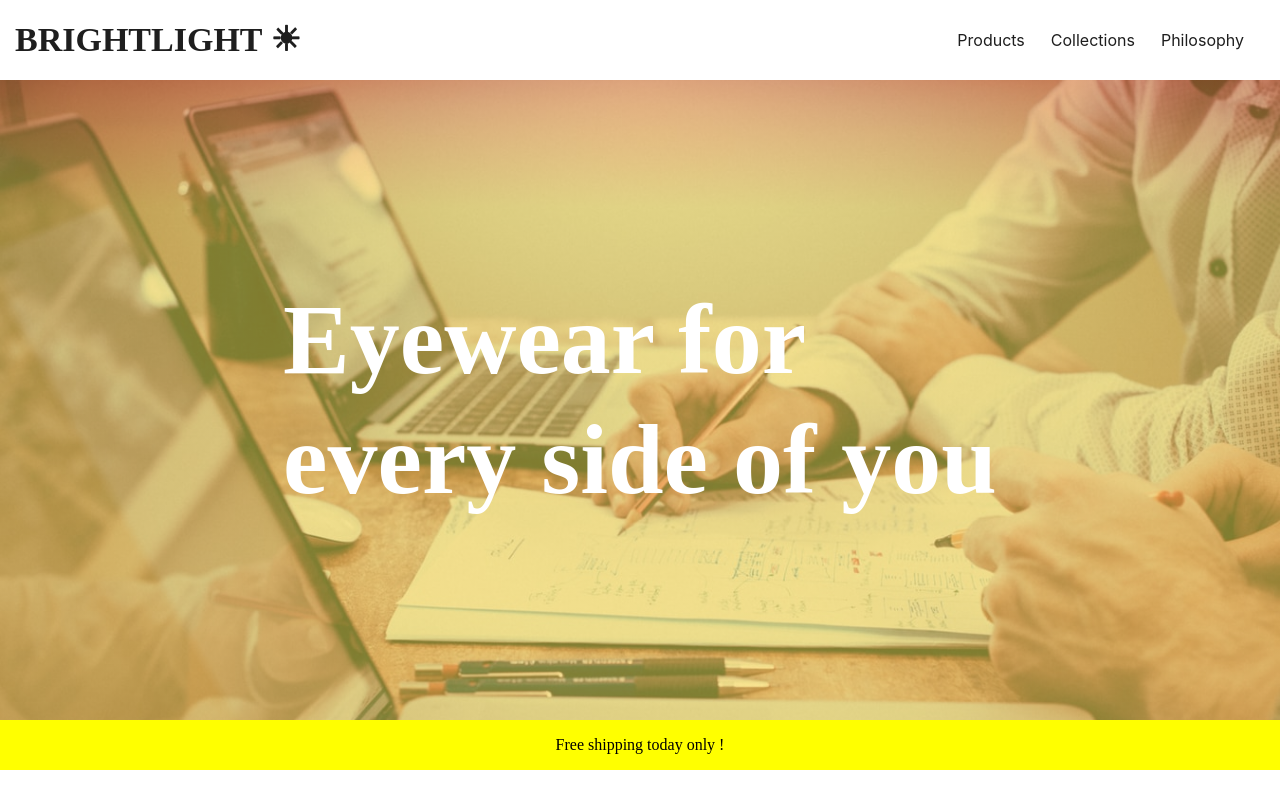
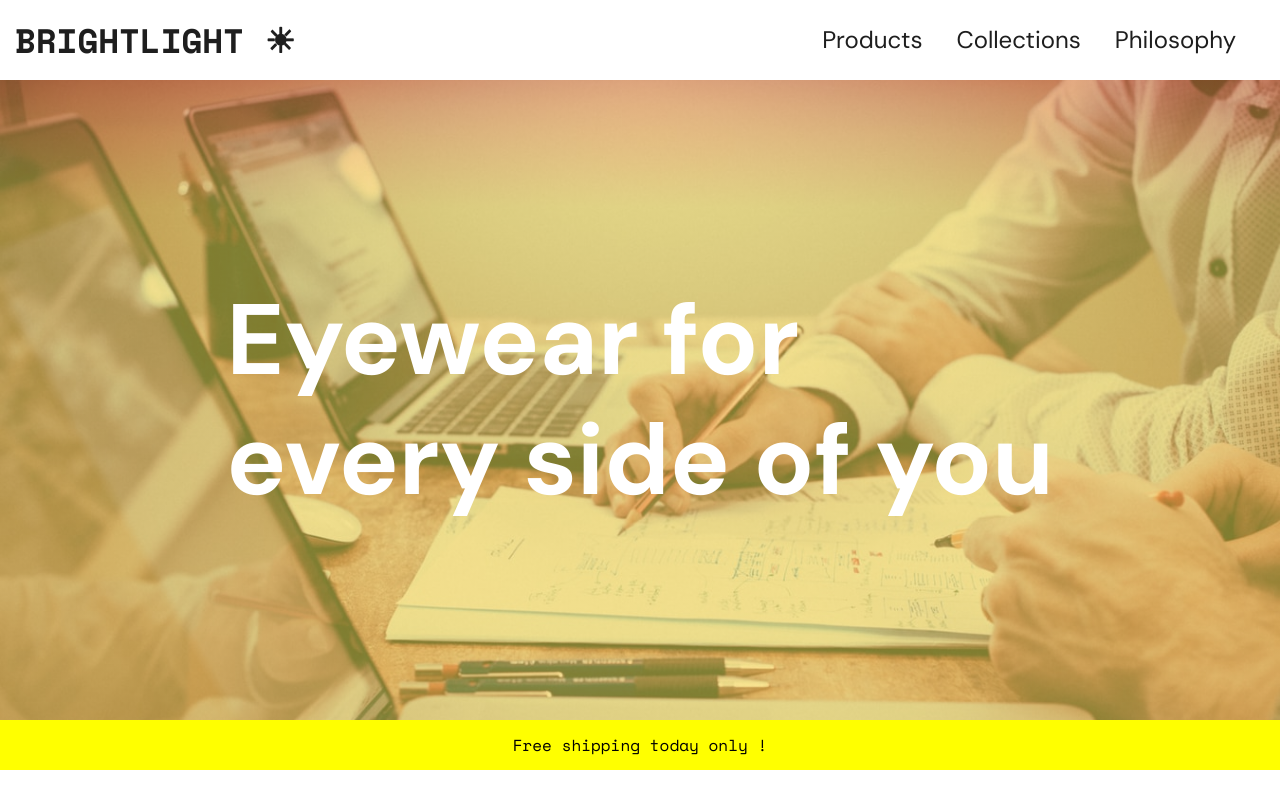
Before and after one commit to TangEric92/showcase, a plain HTML site: page index.html in a window 1280 px wide. Drawn offline with nearby package versions, Linux system fonts and the light colour scheme.

Commit message:
Initialize : import fonts + debug +design system

```diff
--- a/style.css
+++ b/style.css
@@ -1,6 +1,34 @@
+/* Import */
+@import url("https://fonts.googleapis.com/css?family=DM+Sans:400,700|Space+Mono:400,700&display=swap");
+
+/* Debug */
+[debug],
+[debug] * {
+  outline: solid 1px red;
+  box-shadow: none;
+  filter: none;
+}
+
+/* GLOBAL RULES */
+/* Design system */
+:root {
+  /* colors */
+  --black: black;
+  --grey: grey;
+  --white: white;
+  --yellow: yellow;
+}
+
 body {
-  font-family: -apple-system, BlinkMacSystemFont, "Segoe UI", Roboto,
-    "Helvetica Neue", Arial, "Noto Sans", sans-serif;
+  font-family: "DM Sans", Arial, Helvetica, sans-serif;
+  font-size: 24px;
+  line-height: 1.5;
+  color: var(--black);
+}
+
+a {
+  color: var(--black);
+  text-decoration: none;
 }
 
 header {
```
